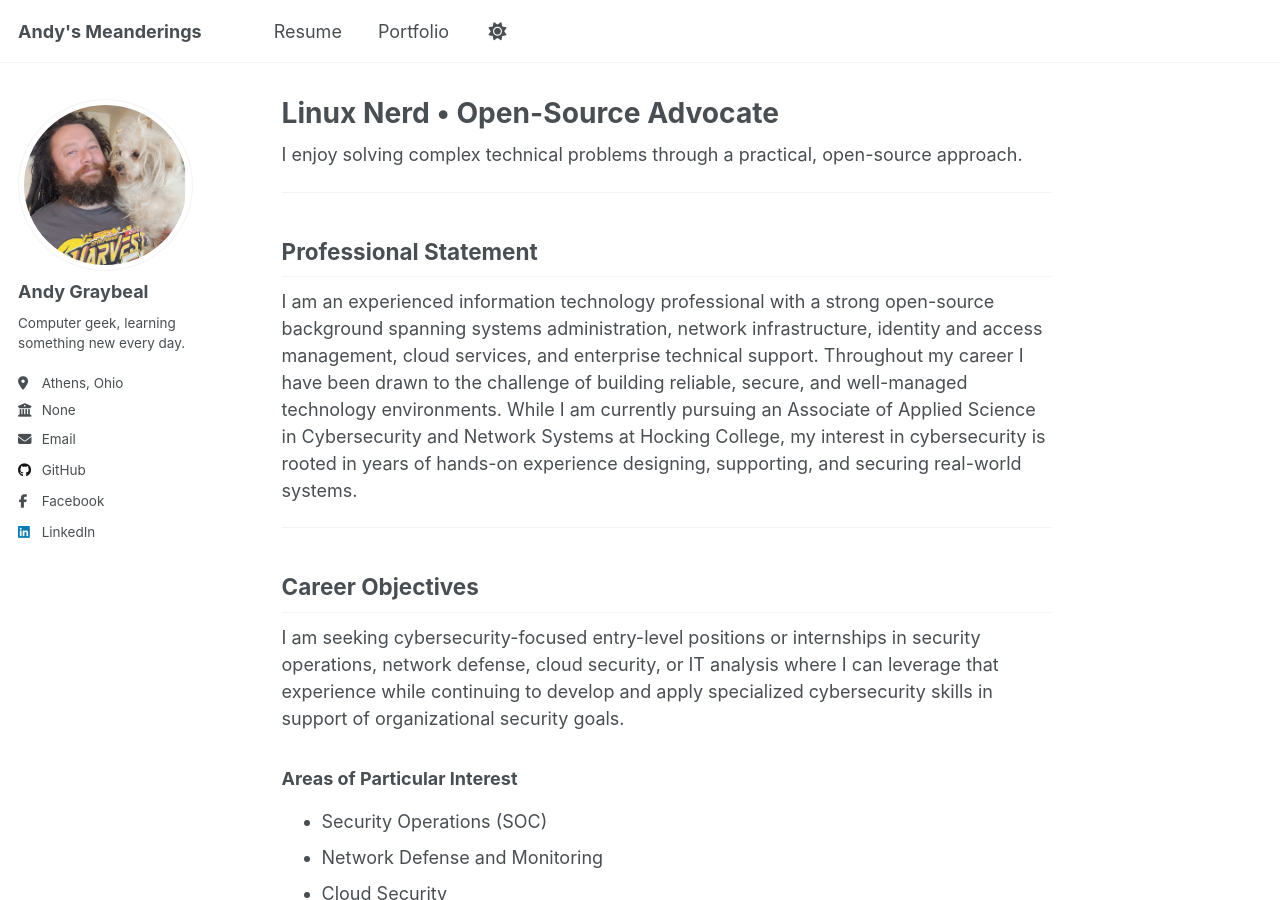
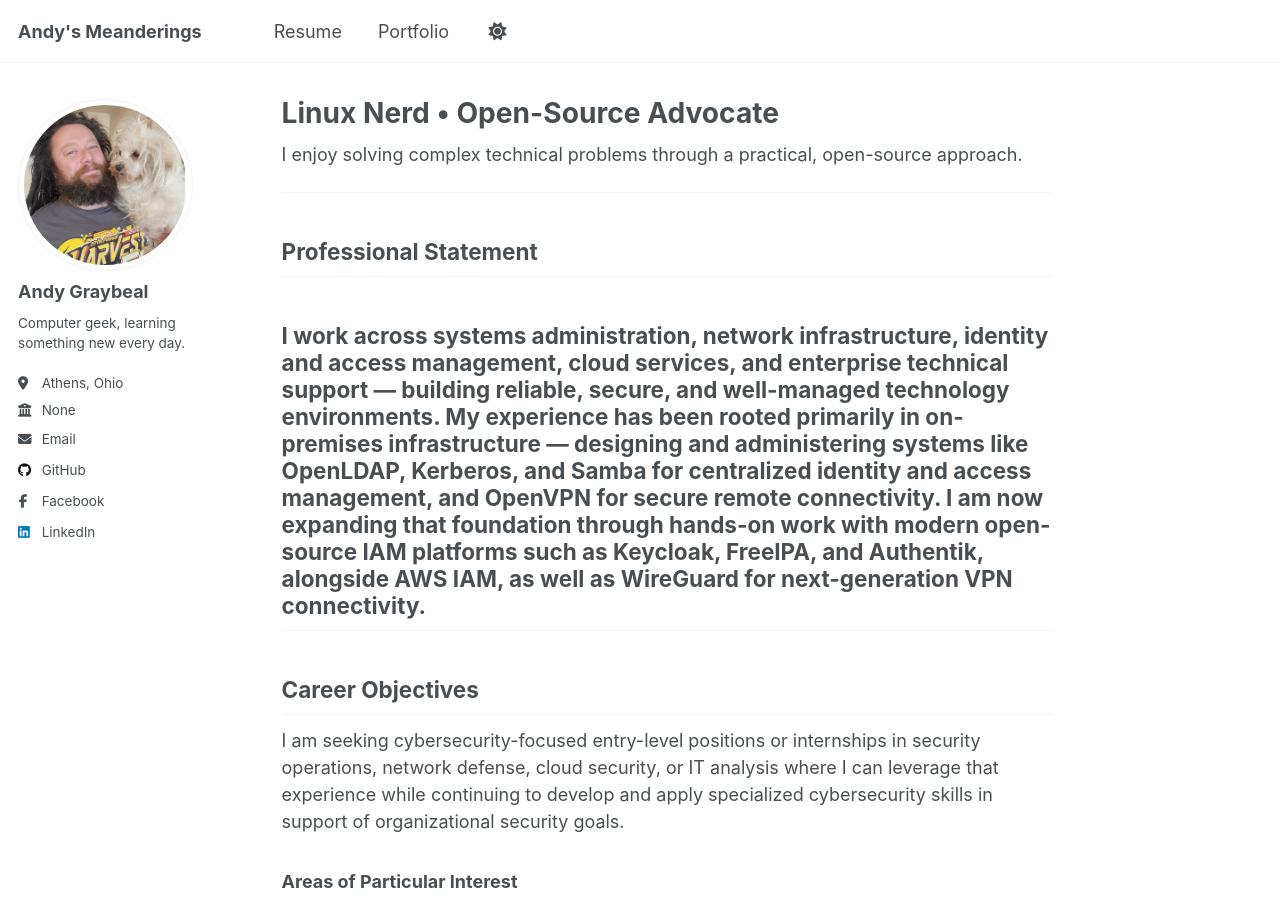
Before and after one commit to andy-graybeal/andy-graybeal.github.io, a Jekyll site: the page built from _pages/about.md, in a window 1280 px wide and 900 px high. Built offline with Jekyll 4.4.1, drawn with Linux system fonts in a browser that asks for light colours; a script that is not in the unit is left out.

Commit message:
Update about.md

```diff
--- a/_pages/about.md
+++ b/_pages/about.md
@@ -60,12 +60,7 @@ I enjoy solving complex technical problems through a practical, open-source appr
 ---
 ## Professional Statement
 
-I am an experienced information technology professional with a strong open-source background spanning systems administration, network infrastructure, identity and access management, cloud services, and enterprise technical support. Throughout my career I have been drawn to the challenge of building reliable, secure, and well-managed technology environments. While I am currently pursuing an Associate of Applied Science in Cybersecurity and Network Systems at Hocking College, my interest in cybersecurity is rooted in years of hands-on experience designing, supporting, and securing real-world systems.
-
-
-
-
-
+I work across systems administration, network infrastructure, identity and access management, cloud services, and enterprise technical support — building reliable, secure, and well-managed technology environments. My experience has been rooted primarily in on-premises infrastructure — designing and administering systems like OpenLDAP, Kerberos, and Samba for centralized identity and access management, and OpenVPN for secure remote connectivity. I am now expanding that foundation through hands-on work with modern open-source IAM platforms such as Keycloak, FreeIPA, and Authentik, alongside AWS IAM, as well as WireGuard for next-generation VPN connectivity.
 ---
 
 ## Career Objectives
```
